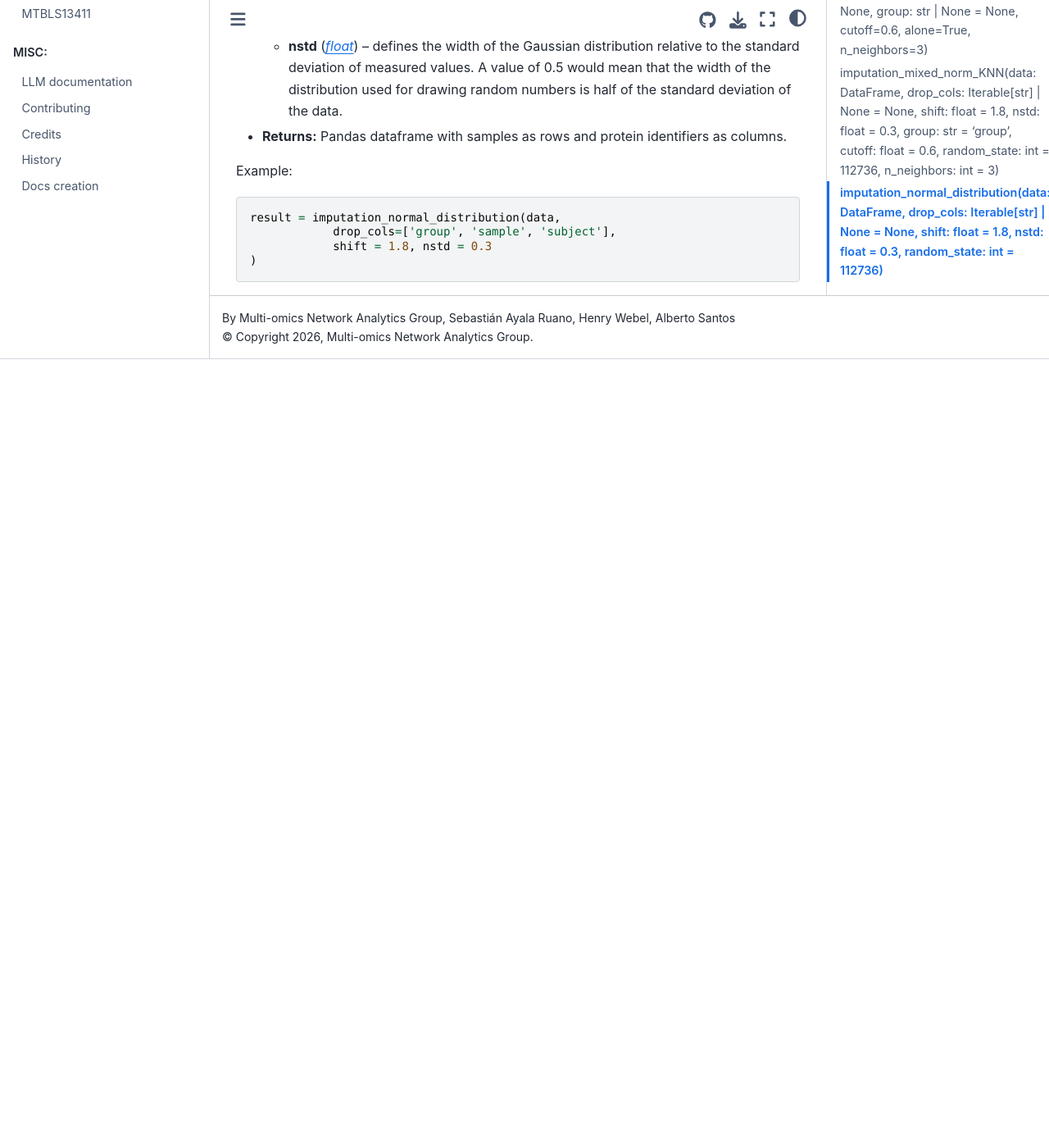
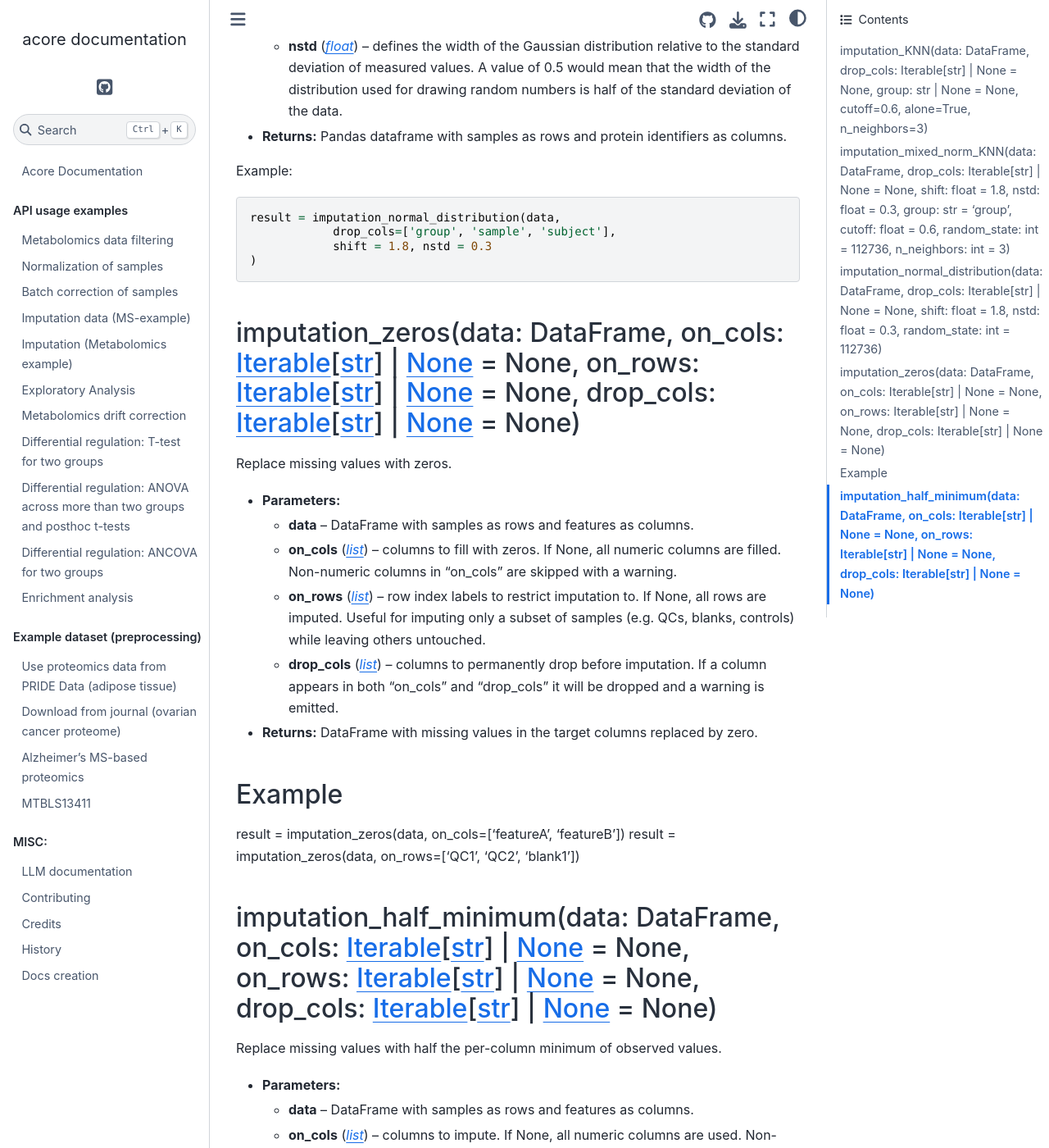
Before and after one commit to Multiomics-Analytics-Group/acore, a Sphinx documentation site: the page built from docs/markdown_ref/acore.imputation_analysis.md, in a window 1280 px wide and 1400 px high, scrolled down 2558 px. Shown: the whole window at 82% size. Built offline with Sphinx 7.4.7 and the Sphinx Book theme 1.1.4, drawn with Linux system fonts in a browser that asks for light colours; pages that are not in the unit, such as notebooks, are missing from menus; a script that is not in the unit is left out; before the commit the page ends 2996 px from its top, so only the background shows below that; some of the changed text lies outside the part shown.

Commit message:
docs: update markdown reference

````diff
--- a/docs/markdown_ref/acore.imputation_analysis.md
+++ b/docs/markdown_ref/acore.imputation_analysis.md
@@ -97,3 +97,50 @@ result = imputation_normal_distribution(data,
             shift = 1.8, nstd = 0.3
 )
 ```
+
+### imputation_zeros(data: DataFrame, on_cols: [Iterable](https://docs.python.org/3/library/typing.html#typing.Iterable)[[str](https://docs.python.org/3/library/stdtypes.html#str)] | [None](https://docs.python.org/3/library/constants.html#None) = None, on_rows: [Iterable](https://docs.python.org/3/library/typing.html#typing.Iterable)[[str](https://docs.python.org/3/library/stdtypes.html#str)] | [None](https://docs.python.org/3/library/constants.html#None) = None, drop_cols: [Iterable](https://docs.python.org/3/library/typing.html#typing.Iterable)[[str](https://docs.python.org/3/library/stdtypes.html#str)] | [None](https://docs.python.org/3/library/constants.html#None) = None)
+
+Replace missing values with zeros.
+
+* **Parameters:**
+  * **data** – DataFrame with samples as rows and features as columns.
+  * **on_cols** ([*list*](https://docs.python.org/3/library/stdtypes.html#list)) – columns to fill with zeros. If None, all numeric columns are filled.
+    Non-numeric columns in “on_cols” are skipped with a warning.
+  * **on_rows** ([*list*](https://docs.python.org/3/library/stdtypes.html#list)) – row index labels to restrict imputation to. If None, all rows are
+    imputed. Useful for imputing only a subset of samples (e.g. QCs,
+    blanks, controls) while leaving others untouched.
+  * **drop_cols** ([*list*](https://docs.python.org/3/library/stdtypes.html#list)) – columns to permanently drop before imputation. If a column
+    appears in both “on_cols” and “drop_cols” it will be dropped
+    and a warning is emitted.
+* **Returns:**
+  DataFrame with missing values in the target columns replaced by zero.
+
+### Example
+
+result = imputation_zeros(data, on_cols=[‘featureA’, ‘featureB’])
+result = imputation_zeros(data, on_rows=[‘QC1’, ‘QC2’, ‘blank1’])
+
+### imputation_half_minimum(data: DataFrame, on_cols: [Iterable](https://docs.python.org/3/library/typing.html#typing.Iterable)[[str](https://docs.python.org/3/library/stdtypes.html#str)] | [None](https://docs.python.org/3/library/constants.html#None) = None, on_rows: [Iterable](https://docs.python.org/3/library/typing.html#typing.Iterable)[[str](https://docs.python.org/3/library/stdtypes.html#str)] | [None](https://docs.python.org/3/library/constants.html#None) = None, drop_cols: [Iterable](https://docs.python.org/3/library/typing.html#typing.Iterable)[[str](https://docs.python.org/3/library/stdtypes.html#str)] | [None](https://docs.python.org/3/library/constants.html#None) = None)
+
+Replace missing values with half the per-column minimum of observed values.
+
+* **Parameters:**
+  * **data** – DataFrame with samples as rows and features as columns.
+  * **on_cols** ([*list*](https://docs.python.org/3/library/stdtypes.html#list)) – columns to impute. If None, all numeric columns are used.
+    Non-numeric columns in `on_cols` are skipped with a warning.
+  * **on_rows** ([*list*](https://docs.python.org/3/library/stdtypes.html#list)) – row index labels to restrict imputation to. If None, all rows are
+    imputed. When provided, the per-column minimum is also computed
+    from only those rows, so each subset gets its own half-minimum
+    (e.g. blanks are imputed with half the blank-minimum).
+  * **drop_cols** ([*list*](https://docs.python.org/3/library/stdtypes.html#list)) – columns to permanently drop before imputation. If a column
+    appears in both `on_cols` and `drop_cols` it will be dropped
+    and a warning is emitted.
+* **Returns:**
+  DataFrame with missing values replaced by half the per-column minimum.
+
+Example:
+
+```default
+result = imputation_half_minimum(data, on_cols=['featureA', 'featureB'])
+result = imputation_half_minimum(data, on_rows=['blank1', 'blank2'])
+```
````
Also changed, not shown: docs/markdown_ref/acore.md (+2 -0 lines), docs/markdown_ref/modules.md (+2 -0 lines).
